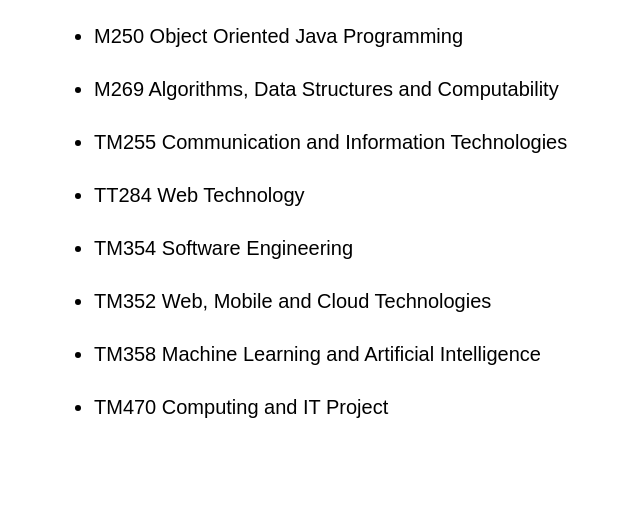
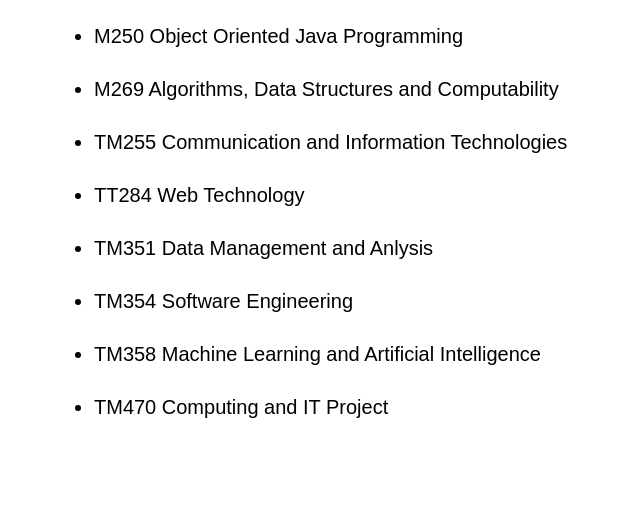
Before and after one commit to Arturius771/wwwarturfodenie, a PHP site: page /resume.php in a window 1280 px wide. Shown: the part 1145-1656 px from the top of the page, without its empty margins (134-774 px from the left). Run offline with PHP 8.4, Linux system fonts and the light colour scheme.

Commit message:
updated modules

```diff
--- a/resume.php
+++ b/resume.php
@@ -22,8 +22,8 @@
     <li>M269 Algorithms, Data Structures and Computability</li>
     <li>TM255 Communication and Information Technologies</li>
     <li>TT284 Web Technology</li>
+    <li>TM351 Data Management and Anlysis</li>
     <li>TM354 Software Engineering</li>
-    <li>TM352 Web, Mobile and Cloud Technologies</li>
     <li>TM358 Machine Learning and Artificial Intelligence</li>
     <li>TM470 Computing and IT Project</li>
     </ul>
```
